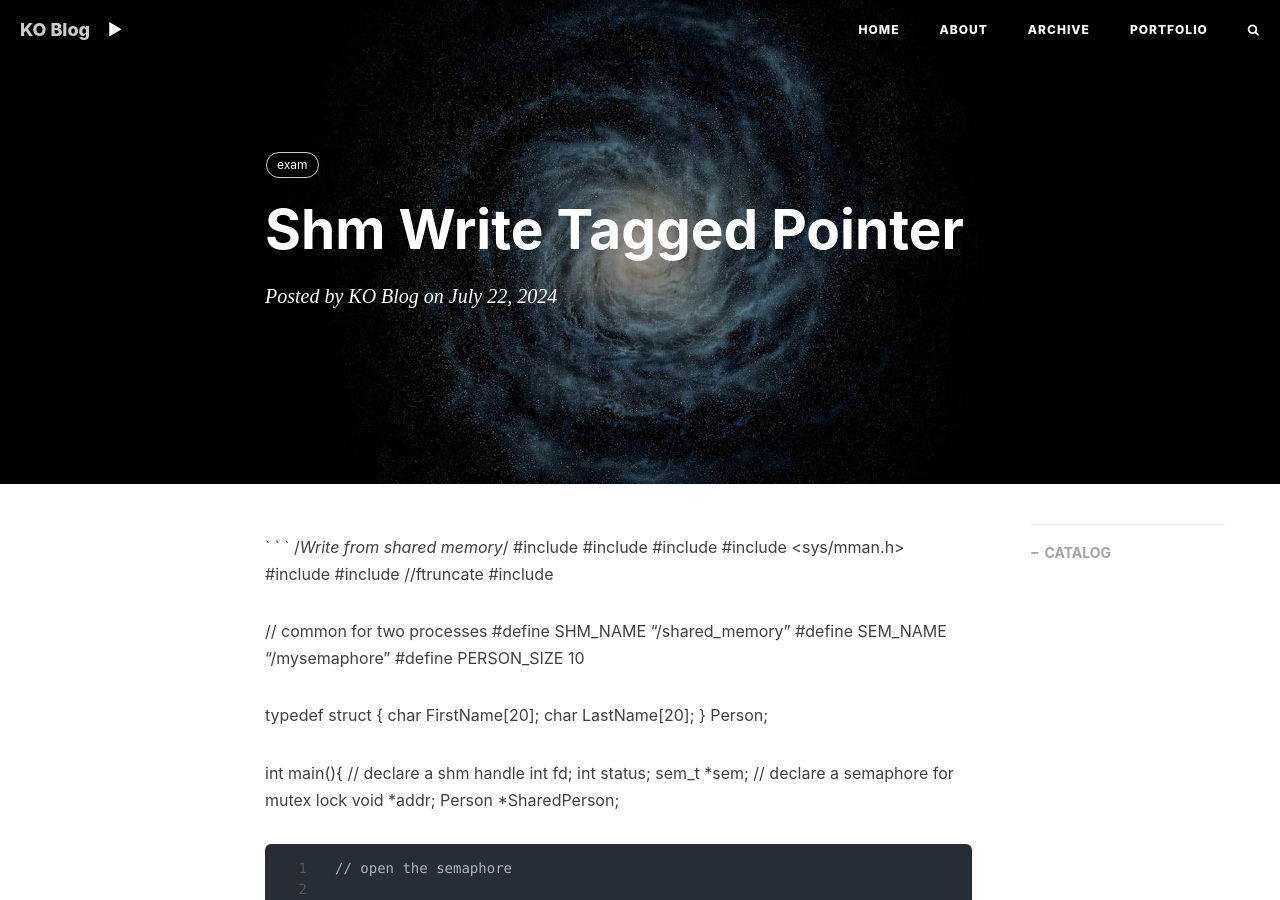
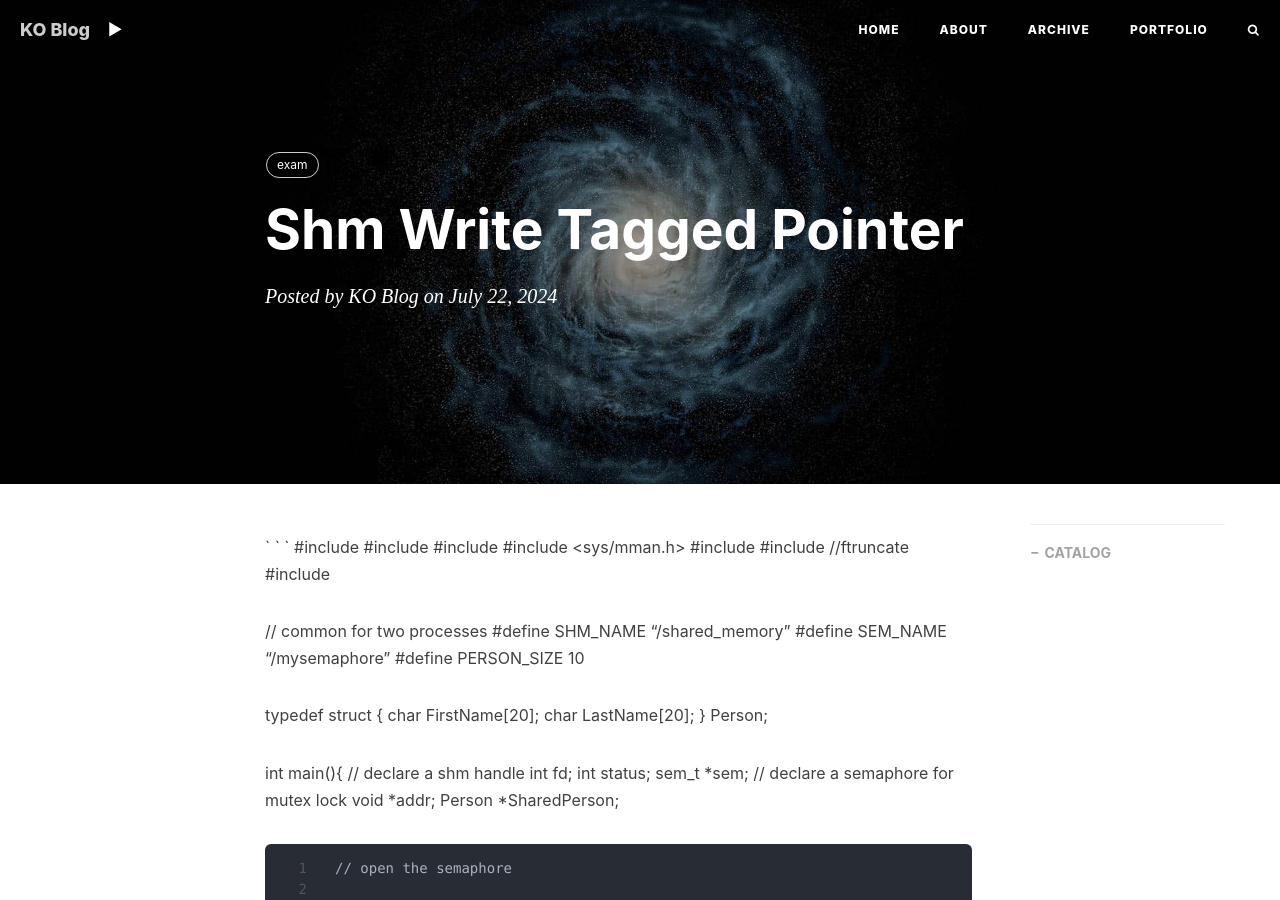
Before and after one commit to kkkokili/kkkokili.github.io, a Jekyll site: the page built from _posts/2024-07-22-shm-write.md, in a window 1280 px wide and 900 px high. Built offline with Jekyll 4.4.1, drawn with Linux system fonts in a browser that asks for light colours; nearby versions of some CDN libraries; comment, search, counter and statistics services are not loaded.

Commit message:
Update 2024-07-22-shm-write.md

```diff
--- a/_posts/2024-07-22-shm-write.md
+++ b/_posts/2024-07-22-shm-write.md
@@ -10,7 +10,6 @@ tags:
     - exam
 ---
 ` ` `
-/*Write from shared memory*/
 #include <stdio.h>
 #include <stdlib.h>
 #include <string.h>
```
